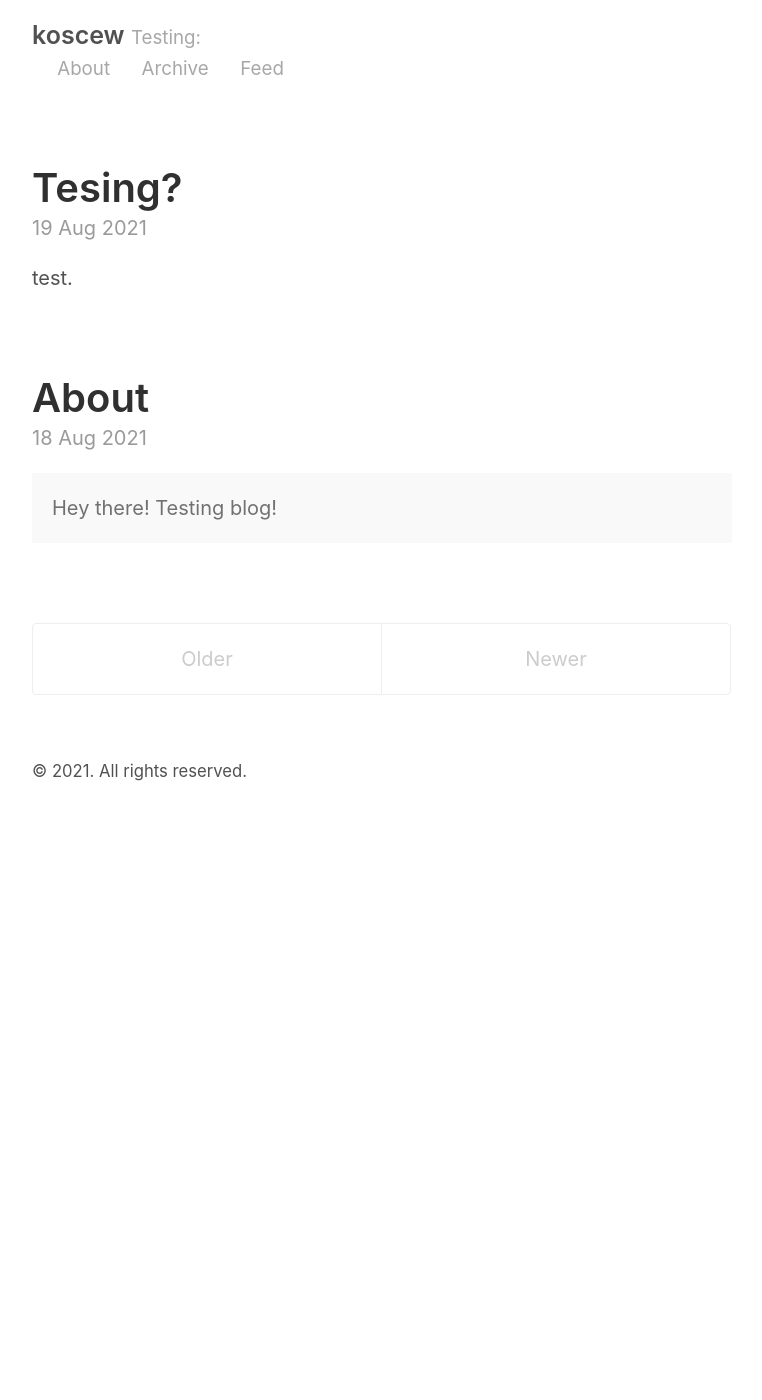
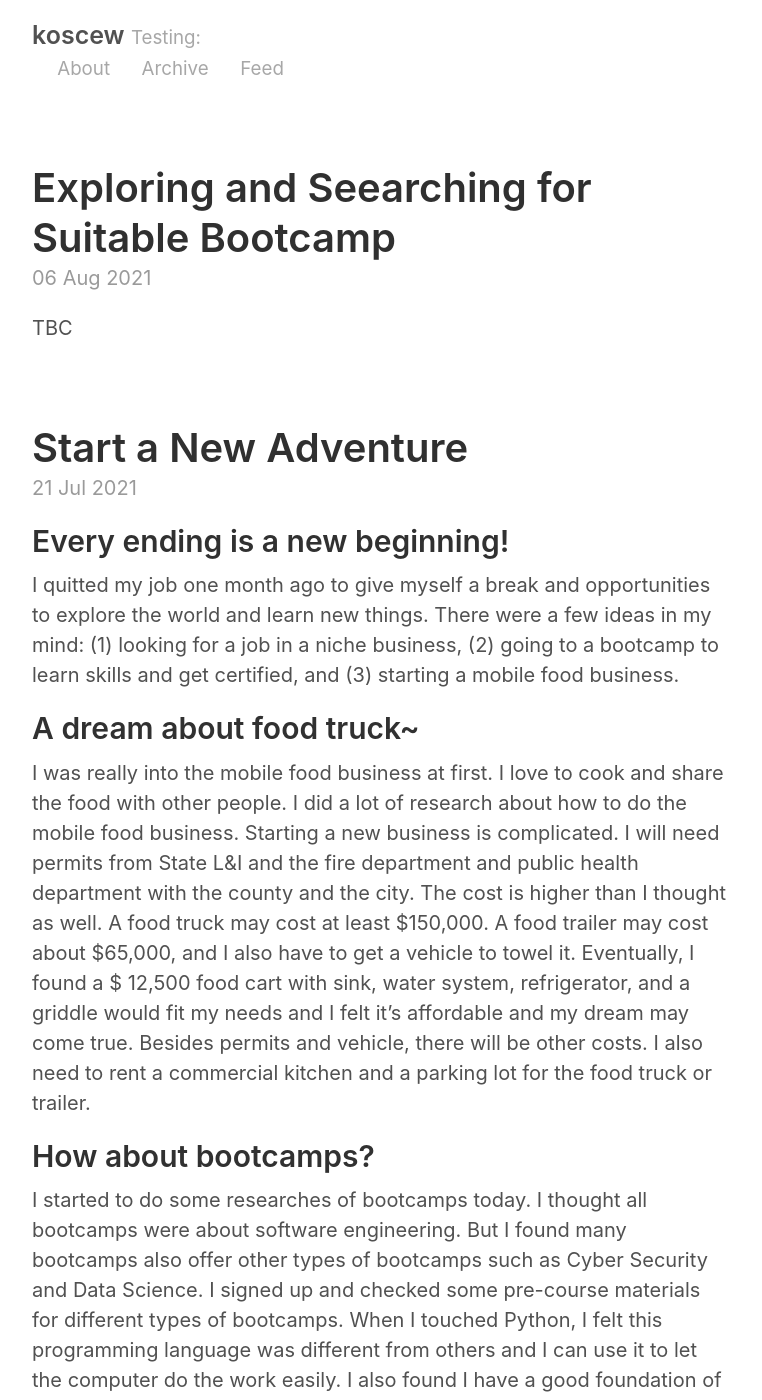
Before and after one commit to koscew/koscew.github.io, a Jekyll site: the page built from index.html, in a window 1280 px wide and 1400 px high. Shown: the whole window, without its empty margins (258-1020 px from the left). Built offline with Jekyll 4.4.1, drawn with Linux system fonts in a browser that asks for light colours; the list of posts is cut into pages by our own code; some of the changed text lies outside the part shown.

Commit message:
First Update

```diff
--- /dev/null
+++ b/_posts/2021-07-21-Start_a_New_Adventure.md
@@ -0,0 +1,13 @@
+---
+layout: post
+title: Start a New Adventure
+---
+
+## Every ending is a new beginning!
+I quitted my job one month ago to give myself a break and opportunities to explore the world and learn new things. There were a few ideas in my mind: (1) looking for a job in a niche business, (2) going to a bootcamp to learn skills and get certified, and (3) starting a mobile food business.
+
+## A dream about food truck~
+I was really into the mobile food business at first. I love to cook and share the food with other people. I did a lot of research about how to do the mobile food business. Starting a new business is complicated. I will need permits from State L&I and the fire department and public health department with the county and the city. The cost is higher than I thought as well. A food truck may cost at least $150,000. A food trailer may cost about $65,000, and I also have to get a vehicle to towel it. Eventually, I found a $ 12,500 food cart with sink, water system, refrigerator, and a griddle would fit my needs and I felt it's affordable and my dream may come true. Besides permits and vehicle, there will be other costs. I also need to rent a commercial kitchen and a parking lot for the food truck or trailer.
+
+## How about bootcamps?
+I started to do some researches of bootcamps today. I thought all bootcamps were about software engineering. But I found many bootcamps also offer other types of bootcamps such as Cyber Security and Data Science. I signed up and checked some pre-course materials for different types of bootcamps. When I touched Python, I felt this programming language was different from others and I can use it to let the computer do the work easily. I also found I have a good foundation of Data Science. Public Health students learned statistics and statistics software like SAS, and I has been good at mathematics since I was young. After I graduated, I have had to deal with a lot of data work in my different jobs in these years but unfortunately Excel can already fulfill my tasks. I'm good at processing data but lack the experience in using programming and large databases in a real job. I also took a UW certificate course of business intelligence a few years ago but I found most of the classmates were already in data fields and I still lack the environment and opportunity to process real data. I feel I will be able to pick up the data science skills easily in the data science bootcamp. And I also love data. I collect and analyze some data in my daily life because I believe in science and data and always try to make decisions by science and data. I feel I don't have so much time at this stage of life so I decided to apply for an immersive Data Science bootcamp from September to December.
--- /dev/null
+++ b/_posts/2021-08-06-Exploring_bootcamps.md
@@ -0,0 +1,6 @@
+---
+layout: post
+title: Exploring and Seearching for Suitable Bootcamp
+---
+
+TBC
--- a/_posts/2021-08-18-Testing-Blog.md
+++ /dev/null
@@ -1,8 +0,0 @@
----
-layout: page
-title: About
----
-
-<p class="message">
-  Hey there! Testing blog!
-</p>
--- a/_posts/2021-08-19-test.md
+++ /dev/null
@@ -1,6 +0,0 @@
----
-layout: post
-title: Tesing?
----
-
-test.
--- a/about.md
+++ b/about.md
@@ -3,9 +3,15 @@ layout: page
 title: About
 ---
 
-<p class="message">
-  Hey there! This page is included as an example.
-</p>
+# The Road to Programming at Mid-30s
 
+I'm using this website/blog to write how I learn programming at my mid-30s.
 
-Thanks for reading!
+My programming experience:
+* High School:
+    * Some assignments of Visual Studio
+* University/Graduate school:
+    * SAS to run some testing like regression, z-test, t-test
+* Self-Learning
+    * SQL, 2014
+    * Python, 2021
```
